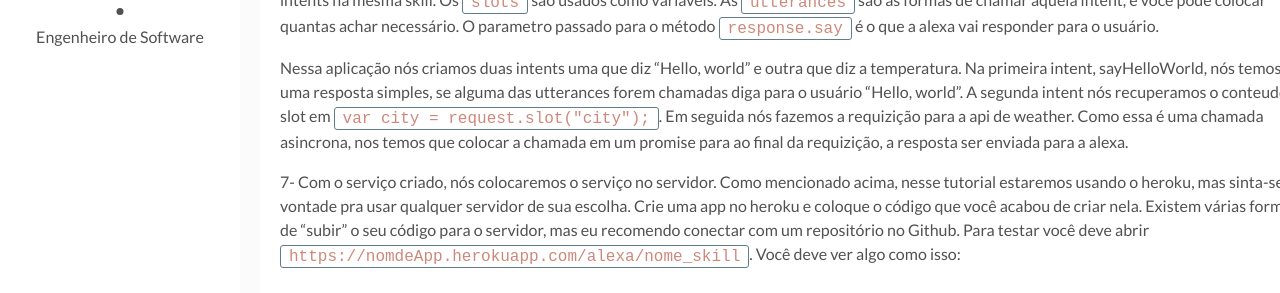
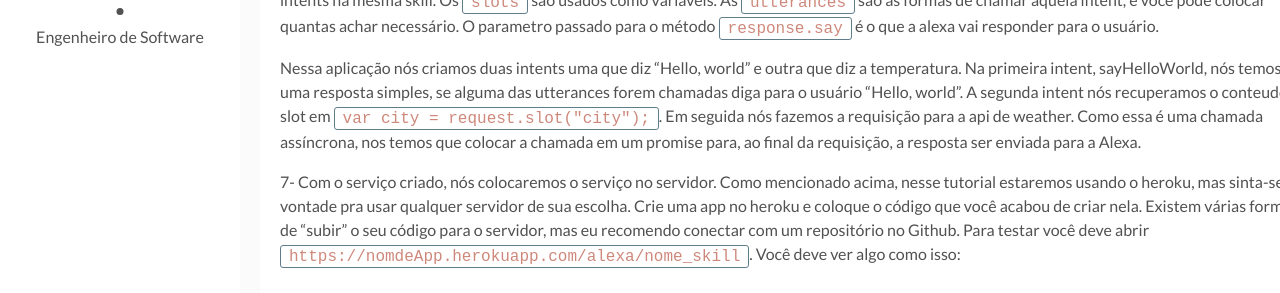
Before and after one commit to luizfranca/dev-blog, a Jekyll site: the page built from _posts/2017-12-18-criando-uma-skill-simples-para-alexa.markdown, in a window 1280 px wide and 900 px high, scrolled down 2956 px. Shown: the part 154-447 px from the top of the window. Built offline with Jekyll 4.4.1, drawn with Linux system fonts in a browser that asks for light colours; some of the changed text lies outside the part shown.

Commit message:
Fixing typos

```diff
--- a/_posts/2017-12-18-criando-uma-skill-simples-para-alexa.markdown
+++ b/_posts/2017-12-18-criando-uma-skill-simples-para-alexa.markdown
@@ -13,12 +13,12 @@ Neste tutorial você vai aprender como criar uma skill simples para alexa que te
 Para criar esse tutorial usei algumas ferramentas que não são obrigatórias usar.
 
 - Os códigos no terminal serão escritos considerando o sistema operacional MacOS;
-- O serviço provido será usando node.js, pode-se usar outros frameworks. Desde que se tenha a biblioteca da alexa;
+- O serviço provido será usando node.js. Pode-se usar outros frameworks, desde que se tenha a biblioteca da alexa;
 - Uma biblioteca para recuperar a temperatura chamada [weatherjs](http://weatherjs.com).
 
 ### Requisitos
 - Conta na [Amazon](https://www.amazon.com);
-- Um servidor para armazenar o serviço da skill, nesse tutorial será usado o [Heroku](https://www.heroku.com) (ou outro servidor da sua escolha);
+- Um servidor para armazenar o serviço da skill. Nesse tutorial será usado o [Heroku](https://www.heroku.com) (ou outro servidor da sua escolha);
 - Node.js instalado;
 
 ### Serviço
@@ -133,7 +133,7 @@ module.exports = app;
 
 Esse código contem a skill que você está criando. Nas linhas onde tem `app.intent('sayHelloWorld',` e `app.intent('sayWeather',` ficam as suas intents. O método intent recebe três parâmetros. O primeiro é o nome da sua intent, o segundo é um dicionário que contém os `slots` e as `utterances` necessárias para sua intent, e o terceiro parâmetro é a função chamada quando sua intent for invocada. Você pode criar várias intents na mesma skill. Os `slots` são usados como variaveis. As `utterances` são as formas de chamar aquela intent, e você pode colocar quantas achar necessário. O parametro passado para o método `response.say` é o que a alexa vai responder para o usuário.
 
-Nessa aplicação nós criamos duas intents uma que diz "Hello, world" e outra que diz a temperatura. Na primeira intent, sayHelloWorld, nós temos uma resposta simples, se alguma das utterances forem chamadas diga para o usuário "Hello, world". A segunda intent nós recuperamos o conteudo do slot em `var city = request.slot("city");`. Em seguida nós fazemos a requizição para a api de weather. Como essa é uma chamada asincrona, nos temos que colocar a chamada em um promise para ao final da requizição, a resposta ser enviada para a alexa.
+Nessa aplicação nós criamos duas intents uma que diz "Hello, world" e outra que diz a temperatura. Na primeira intent, sayHelloWorld, nós temos uma resposta simples, se alguma das utterances forem chamadas diga para o usuário "Hello, world". A segunda intent nós recuperamos o conteudo do slot em `var city = request.slot("city");`. Em seguida nós fazemos a requisição para a api de weather. Como essa é uma chamada assíncrona, nos temos que colocar a chamada em um promise para, ao final da requisição, a resposta ser enviada para a Alexa.
 
 7- Com o serviço criado, nós colocaremos o serviço no servidor. Como mencionado acima, nesse tutorial estaremos usando o heroku, mas sinta-se a vontade pra usar qualquer servidor de sua escolha. Crie uma app no heroku e coloque o código que você acabou de criar nela. Existem várias formas de "subir" o seu código para o servidor, mas eu recomendo conectar com um repositório no Github. Para testar você deve abrir `https://nomdeApp.herokuapp.com/alexa/nome_skill`. Você deve ver algo como isso:
 
```
